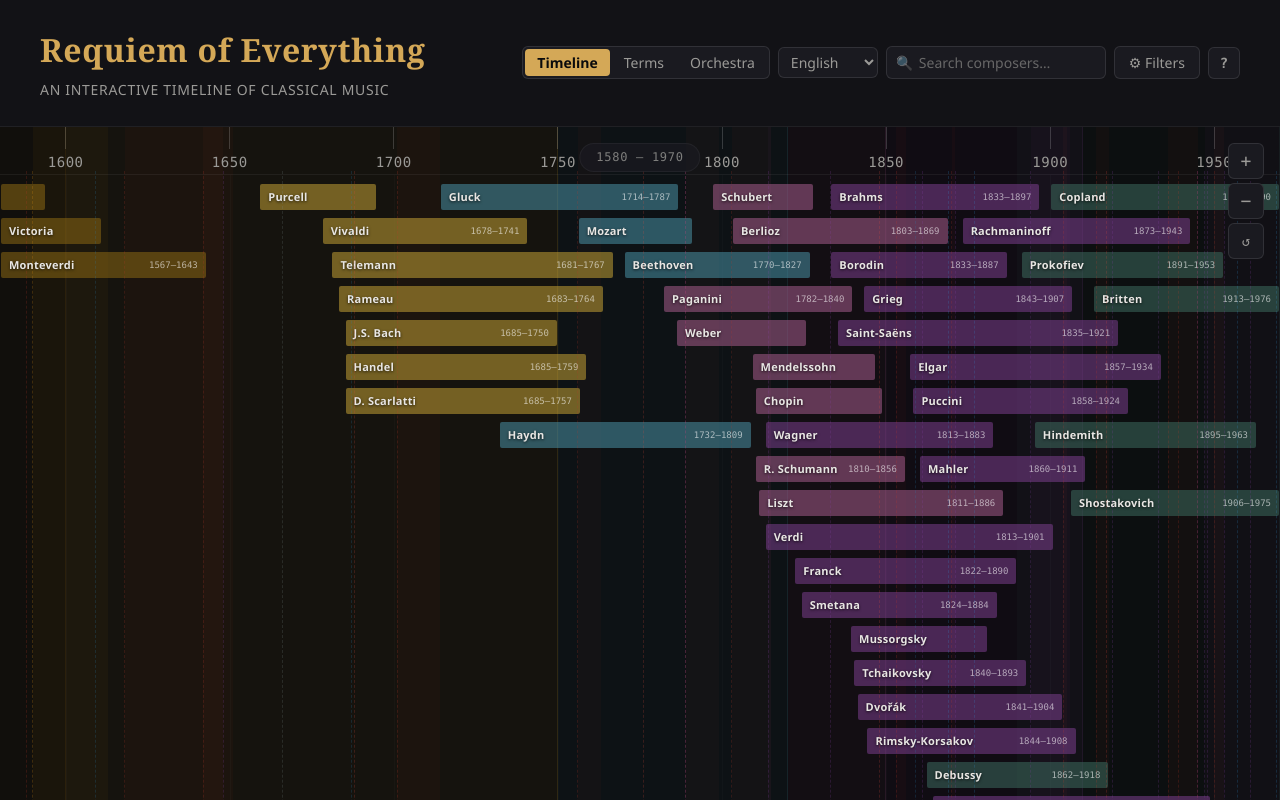
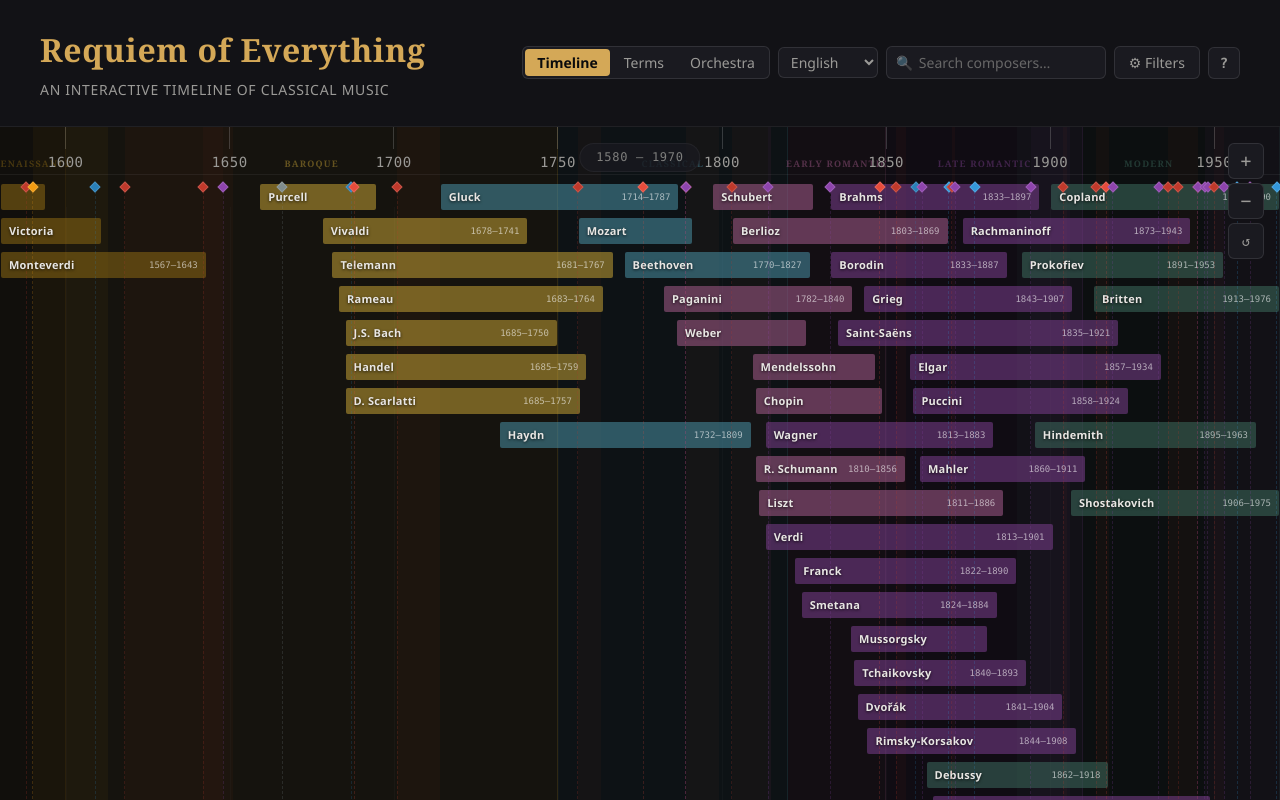
Before and after one commit to thisnamewasnottaken/requiem-of-everything, a React (Vite) app: page / in a window 1280 px wide. Shown: the top 800 px of the page. Built offline with nearby package versions, Linux system fonts and the light colour scheme; a web font is replaced by a local one.

Commit message:
feat: update timeline and event marker layout for improved visibility and interaction

```diff
--- a/src/components/EraBackdrop/EraBackdrop.tsx
+++ b/src/components/EraBackdrop/EraBackdrop.tsx
@@ -42,11 +42,6 @@ export default function EraBackdrop({
                 className={styles.eraFill}
                 style={{ backgroundColor: era.color }}
               />
-              {eraWidth > 60 && (
-                <span className={styles.eraLabel} style={{ color: era.color }}>
-                  {era.name}
-                </span>
-              )}
               <div
                 className={styles.eraBorder}
                 style={{ backgroundColor: era.color }}
--- a/src/components/EventMarker/EventMarker.module.css
+++ b/src/components/EventMarker/EventMarker.module.css
@@ -6,6 +6,7 @@
   display: flex;
   flex-direction: column;
   align-items: center;
+  padding-top: 8px;
   transition: all var(--transition-fast);
 }
 
@@ -84,8 +85,8 @@
 /* Tooltip */
 .tooltip {
   position: absolute;
-  bottom: 20px;
-  top: auto;
+  top: 24px;
+  bottom: auto;
   left: 50%;
   transform: translateX(-50%);
   background: var(--bg-elevated);
--- a/src/components/EventMarker/EventMarker.tsx
+++ b/src/components/EventMarker/EventMarker.tsx
@@ -94,10 +94,10 @@ export default function EventMarker({
         />
       )}
 
-      {/* Diamond marker */}
+      {/* Diamond marker — positioned in event band at top */}
       <div
         className={markerClass}
-        style={{ left: x, bottom: 8 }}
+        style={{ left: x, top: 48 }}
         ref={markerRef}
         onClick={(e) => {
           e.stopPropagation();
@@ -111,11 +111,11 @@ export default function EventMarker({
           year: event.year,
         })}
       >
+        <div className={styles.diamond} style={{ backgroundColor: color }} />
         <div
           className={styles.eventLine}
-          style={{ height: timelineHeight - 60, borderColor: color }}
+          style={{ height: timelineHeight - 72, borderColor: color }}
         />
-        <div className={styles.diamond} style={{ backgroundColor: color }} />
         <div className={styles.tooltip} style={tooltipStyle}>
           <div className={styles.tooltipTitle}>{event.title}</div>
           <div className={styles.tooltipYear}>
--- a/src/components/TimeRuler/TimeRuler.module.css
+++ b/src/components/TimeRuler/TimeRuler.module.css
@@ -52,3 +52,19 @@
   height: 1px;
   background: var(--border-subtle);
 }
+
+/* Era labels merged into ruler row */
+.eraLabel {
+  position: absolute;
+  bottom: 4px;
+  transform: translateX(-50%);
+  font-family: var(--font-display);
+  font-size: 9px;
+  font-weight: 600;
+  letter-spacing: 0.14em;
+  text-transform: uppercase;
+  opacity: 0.45;
+  white-space: nowrap;
+  pointer-events: none;
+  user-select: none;
+}
--- a/src/components/TimeRuler/TimeRuler.tsx
+++ b/src/components/TimeRuler/TimeRuler.tsx
@@ -5,18 +5,21 @@ import {
   getTickInterval,
   formatYear,
 } from "@/utils/scales";
+import type { MusicalEraDefinition } from "@/types";
 import styles from "./TimeRuler.module.css";
 
 interface TimeRulerProps {
   startYear: number;
   endYear: number;
   width: number;
+  eras?: MusicalEraDefinition[];
 }
 
 export default function TimeRuler({
   startYear,
   endYear,
   width,
+  eras,
 }: TimeRulerProps) {
   const scale = useMemo(
     () => createTimeScale(startYear, endYear, width),
@@ -33,6 +36,29 @@ export default function TimeRuler({
 
   return (
     <div className={styles.timeRuler} style={{ width }}>
+      {/* Era labels */}
+      {eras
+        ?.filter((era) => era.endYear >= startYear && era.startYear <= endYear)
+        .map((era) => {
+          const left = Math.max(0, scale(Math.max(era.startYear, startYear)));
+          const right = Math.min(width, scale(Math.min(era.endYear, endYear)));
+          const eraWidth = right - left;
+          if (eraWidth < 60) return null;
+          return (
+            <span
+              key={era.id}
+              className={styles.eraLabel}
+              style={{
+                left: left + eraWidth / 2,
+                color: era.color,
+              }}
+            >
+              {era.name}
+            </span>
+          );
+        })}
+
+      {/* Year ticks */}
       {ticks.map((year) => {
         const x = scale(year);
         const isMajor = year % (interval * 2) === 0 || interval >= 50;
--- a/src/components/Timeline/Timeline.module.css
+++ b/src/components/Timeline/Timeline.module.css
@@ -97,7 +97,7 @@
 /* Grid lines */
 .gridLine {
   position: absolute;
-  top: 48px;
+  top: 80px;
   bottom: 0;
   width: 1px;
   background: var(--border-subtle);
@@ -119,7 +119,7 @@
 
 .yearHoverLabel {
   position: absolute;
-  top: 52px;
+  top: 84px;
   transform: translateX(-50%);
   font-family: var(--font-mono);
   font-size: 10px;
--- a/src/components/Timeline/Timeline.tsx
+++ b/src/components/Timeline/Timeline.tsx
@@ -299,7 +299,7 @@ export default function Timeline() {
 
   // Timeline height
   const ROW_HEIGHT = 34;
-  const TOP_OFFSET = 56;
+  const TOP_OFFSET = 80;
   const timelineHeight = Math.max(
     500,
     TOP_OFFSET + (maxRow + 1) * ROW_HEIGHT + 100,
@@ -666,6 +666,7 @@ export default function Timeline() {
           startYear={viewStartYear}
           endYear={viewEndYear}
           width={containerWidth}
+          eras={eras as MusicalEraDefinition[]}
         />
 
         {/* Composer bars */}
```
Also changed, not shown: 4 other files (tests, documents, lock files or other folders).
